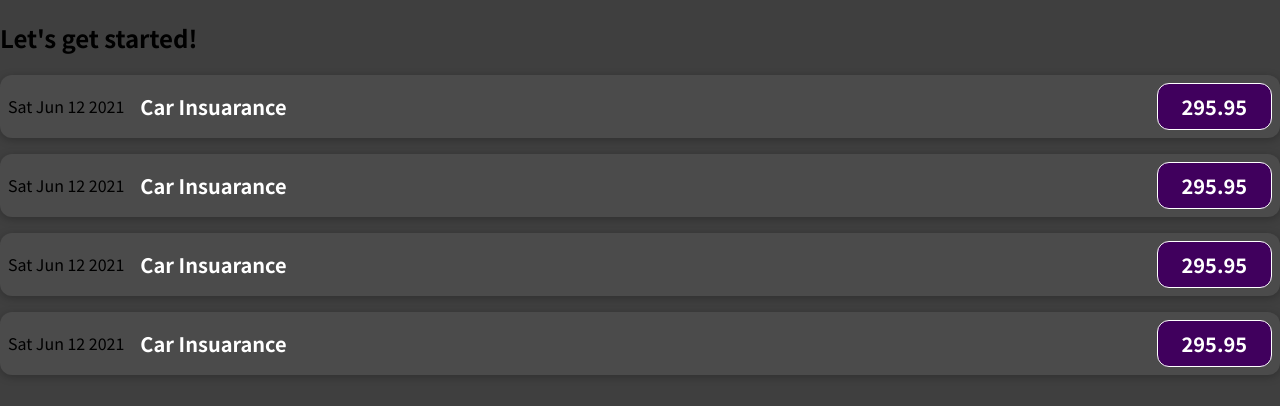
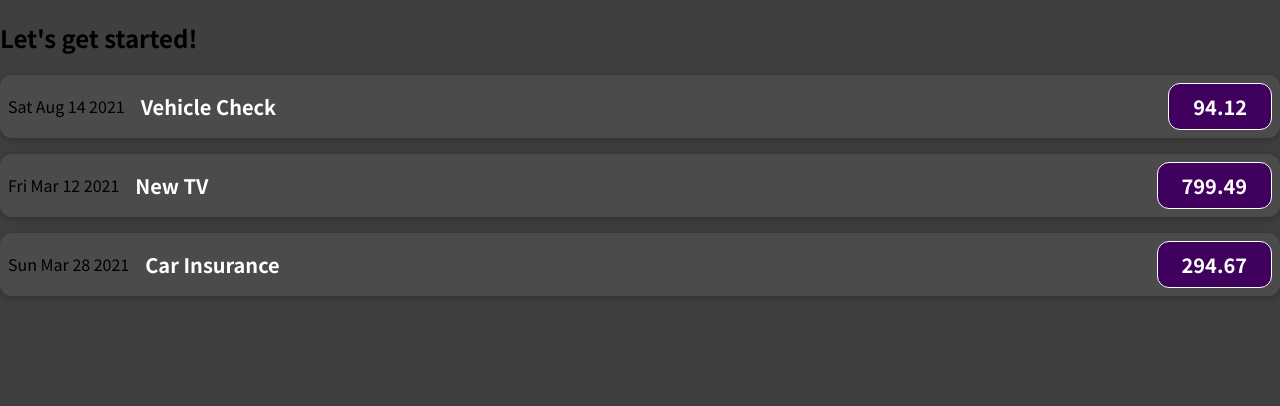
Before and after one commit to iRahulP/expense__TRACKER, a React (Create React App) app: page / in a window 1280 px wide. Shown: the top 406 px of the page. Built offline with nearby package versions, Linux system fonts and the light colour scheme.

Commit message:
using props

```diff
--- a/src/App.js
+++ b/src/App.js
@@ -4,48 +4,41 @@ function App() {
   const expenses = [
     {
       id: "e1",
-      title: "Toilet Paper",
+      title: "Vehicle Check",
       amount: 94.12,
-      date: new Date(2020, 7, 14),
+      date: new Date(2021, 7, 14),
     },
-    { id: "e2", title: "New TV", amount: 799.49, date: new Date(2021, 2, 12) },
+    { id: "e2",
+      title: "New TV",
+      amount: 799.49,
+      date: new Date(2021, 2, 12),
+    },
     {
       id: "e3",
       title: "Car Insurance",
       amount: 294.67,
       date: new Date(2021, 2, 28),
-    },
-    {
-      id: "e4",
-      title: "New Desk (Wooden)",
-      amount: 450,
-      date: new Date(2021, 5, 12),
-    },
+    }
   ];
 
   return (
     <div>
       <h2>Let's get started!</h2>
       <ExpenseItem
-        title={expenses[0].title}
-        amount={expenses[0].amount}
-        date={expenses[0].date}
+        etitle={expenses[0].title}
+        eamount={expenses[0].amount}
+        edate={expenses[0].date}
       />
       <ExpenseItem
-        title={expenses[1].title}
-        amount={expenses[1].amount}
-        date={expenses[1].date}
+        etitle={expenses[1].title}
+        eamount={expenses[1].amount}
+        edate={expenses[1].date}
       />
       <ExpenseItem
-        title={expenses[2].title}
-        amount={expenses[2].amount}
-        date={expenses[2].date}
+        etitle={expenses[2].title}
+        eamount={expenses[2].amount}
+        edate={expenses[2].date}
      />
-      <ExpenseItem
-        title={expenses[3].title}
-        amount={expenses[3].amount}
-        date={expenses[3].date}
-      />
     </div>
   );
 }
--- a/src/components/ExpenseItem.js
+++ b/src/components/ExpenseItem.js
@@ -1,18 +1,14 @@
 import React from 'react';
 import './ExpenseItem.css';
 
-function ExpenseItem() {
-    const expenseDate = new Date().toString().substring(0, 15);
-    const expenseItem = 'Car Insuarance';
-    const expenseAmount = 295.95;
-
+const ExpenseItem = (props) => {
     return (
         <div className="expense-item">
-            <div>{expenseDate}</div>
+            <div>{props.edate.toString().slice(0,15)}</div>
             <div className="expense-item__description">
-                <h2>{expenseItem}</h2>
+                <h2>{props.etitle}</h2>
                 <div className="expense-item__price">
-                    {expenseAmount}
+                    {props.eamount}
                 </div>
             </div>
         </div>
```
Also changed, not shown: 1 other file (tests, documents, lock files or other folders).
